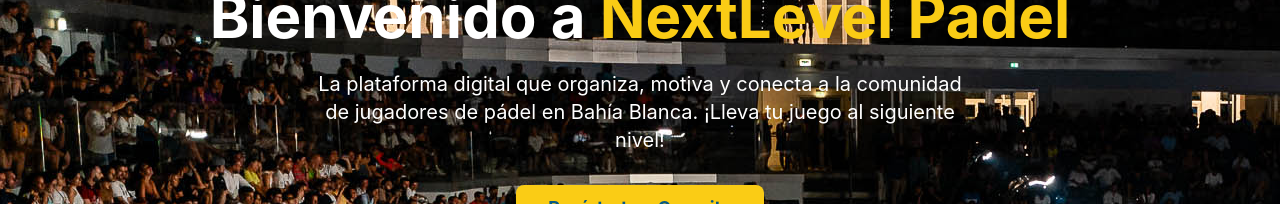
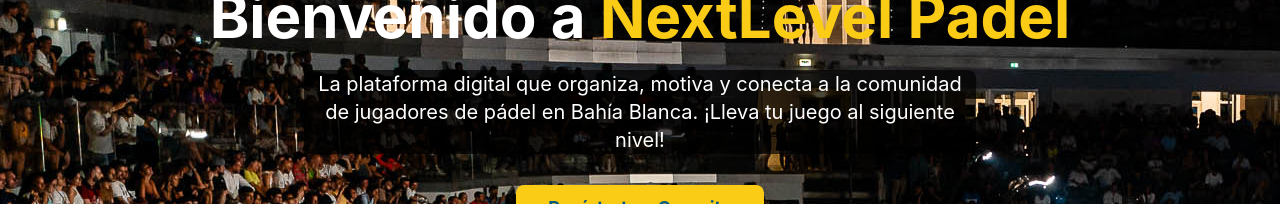
Before and after one commit to Fras28/nextlevel-padel-landing, a React (Create React App) app: page / in a window 1280 px wide. Shown: the part 459-663 px from the top of the page. Built offline with nearby package versions, Linux system fonts and the light colour scheme; a web font is replaced by a local one.

Commit message:
contraste hero

```diff
--- a/src/App.js
+++ b/src/App.js
@@ -127,7 +127,7 @@
         <h1 className="text-4xl sm:text-5xl md:text-6xl font-bold mb-6 leading-tight">
           Bienvenido a <span className="text-yellow-400">NextLevel Padel</span> {/* Usando yellow-400 */}
         </h1>
-        <p className="text-lg md:text-xl mb-10 max-w-2xl mx-auto">
+        <p className="text-lg md:text-xl mb-10 max-w-2xl mx-auto bg-black  bg-opacity-70 rounded-lg ">
           La plataforma digital que organiza, motiva y conecta a la comunidad de jugadores de pádel en Bahía Blanca. ¡Lleva tu juego al siguiente nivel!
         </p>
         <a
```
